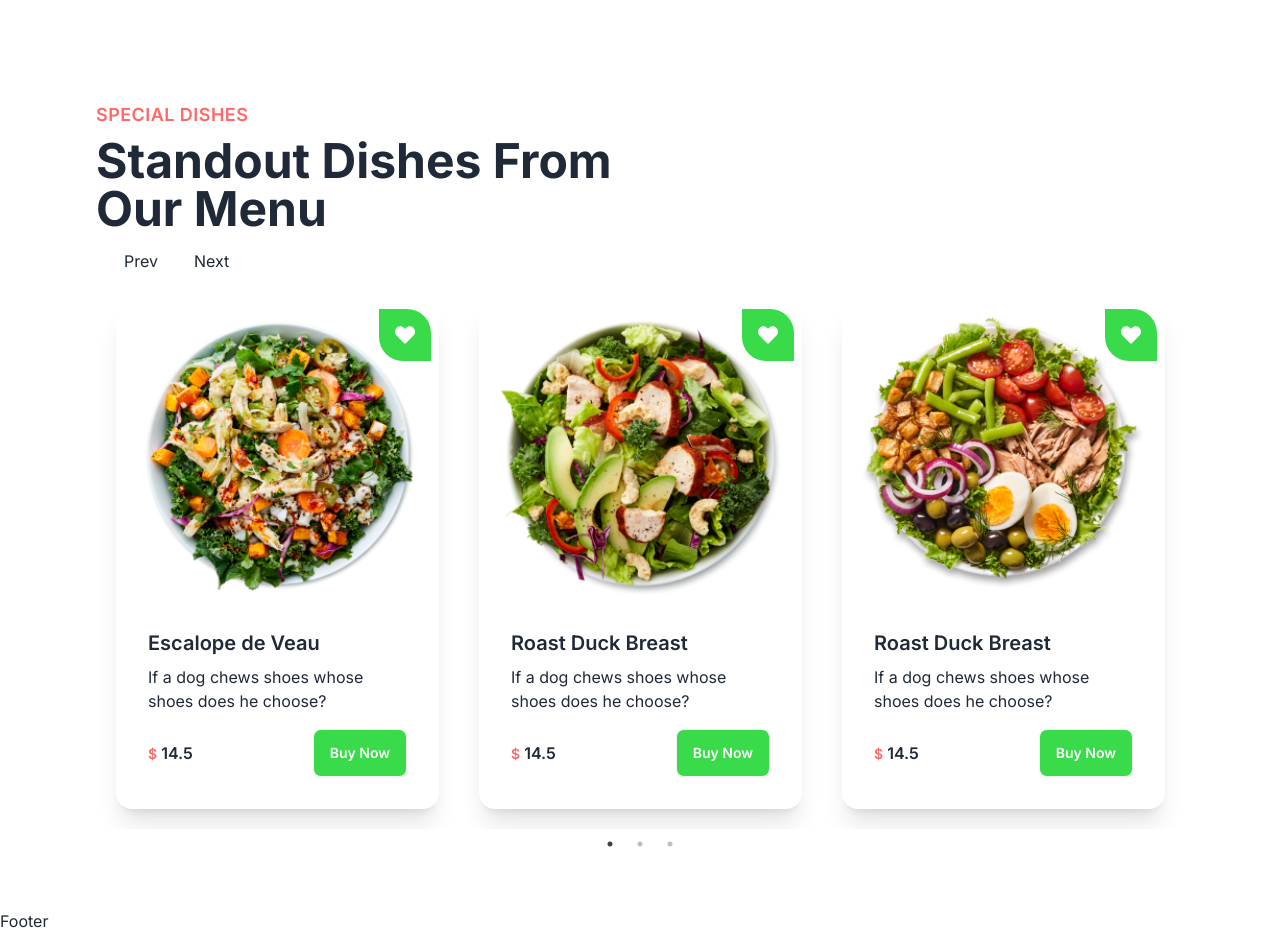
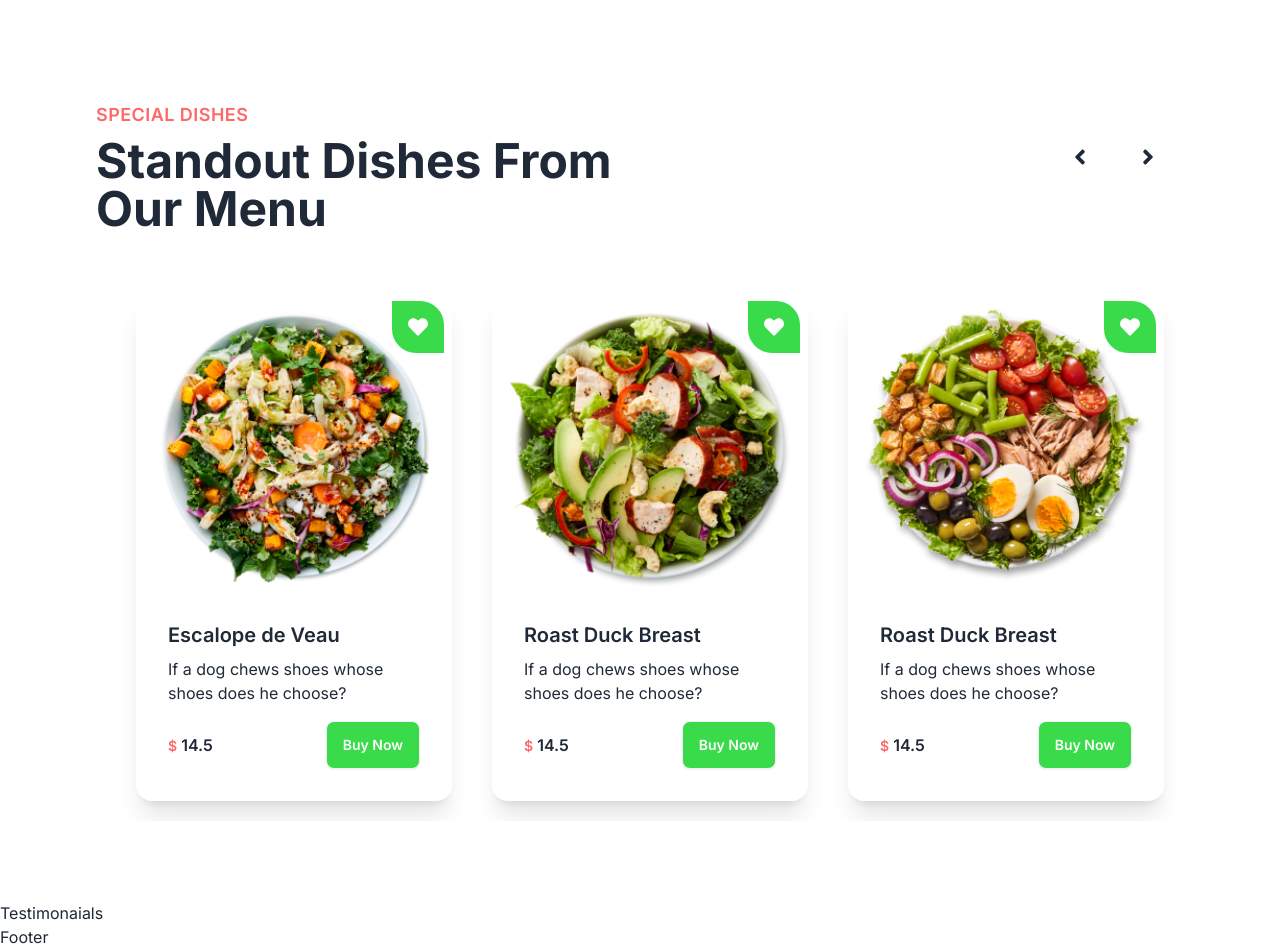
Before and after one commit to mehedihasan924/MERN-Ecommerce-Fontend, a React (Vite) app: page / in a window 1280 px wide. Shown: the part 1240-2189 px from the top of the page. Built offline with nearby package versions, Linux system fonts and the light colour scheme.

Commit message:
added some code

```diff
--- a/src/Component/SpecialDishes/Specialdishes.jsx
+++ b/src/Component/SpecialDishes/Specialdishes.jsx
@@ -5,6 +5,7 @@ import "slick-carousel/slick/slick.css";
 import "slick-carousel/slick/slick-theme.css";
 import Slider from "react-slick";
 import CategoryCards from '../CategoryCards/CategoryCards';
+import { FaAngleLeft, FaAngleRight } from 'react-icons/fa';
 
 const simpleNextArrow = (props) => {
    const { className, style, onClick } = props;
@@ -84,17 +85,17 @@ const Specialdishes = () => {
   };
   return (
 
-      <div className='max-w-screen-2xl lg:px-24 container my-20'>
+      <div className='max-w-screen-2xl lg:px-24 container my-20 relative'>
           <div className='text-left'>
               <p className='text-red text-lg font-semibold uppercase tracking-wide'>special Dishes </p>
               <h2 className='text-4xl md:text-5xl md:w-[520px] font-bold my-2 md:leanding-snug leading-snug'> Standout Dishes  From Our Menu</h2>
       </div>
-      <div>
-        <button onClick={()=>slider?.current?.slickPrev()} className='bnt p-2 rounded-full ml-5'> Prev</button>
-        <button onClick={()=>slider?.current?.slickPrev()} className='bnt p-2 rounded-full ml-5'>Next</button>
+      <div className='md:absolute right-3 top-8 mb-10 md:mr-24'>
+        <button onClick={()=>slider?.current?.slickPrev()} className='bnt p-2 rounded-full ml-5'> <FaAngleLeft className='w-8 h-8 p-1'/> </button>
+        <button onClick={()=>slider?.current?.slickPrev()} className='bnt p-2 rounded-full ml-5'><FaAngleRight className='w-8 h-8 p-1' /> </button>
       </div>
         {/* Slider React Slick */}
-         <Slider ref={slider} {...settings}>
+         <Slider ref={slider} {...settings} className='overflow-hidden mt-10 space-x-5'>
             {
               recipes.map((item, i) => (
                 <CategoryCards key={i}
--- /dev/null
+++ b/src/Component/Tetimonials/Testimonial.jsx
@@ -0,0 +1,11 @@
+import React from 'react'
+
+const Testimonial = () => {
+  return (
+    <div>
+        <h1>Testimonaials</h1>
+   </div>
+  )
+}
+
+export default Testimonial
--- a/src/Page/Home/Home.jsx
+++ b/src/Page/Home/Home.jsx
@@ -2,6 +2,7 @@ import React from 'react'
 import Banner from '../../Component/Banner/Banner'
 import Categories from '../../Component/Cetagories/Categories'
 import Specialdishes from '../../Component/SpecialDishes/Specialdishes'
+import Testimonial from '../../Component/Tetimonials/Testimonial'
 
 
 const Home = () => {
@@ -9,7 +10,8 @@ const Home = () => {
     <div>
       <Banner />
       <Categories />
-      <Specialdishes/>
+      <Specialdishes />
+      <Testimonial />
     </div>
   )
 }
```
